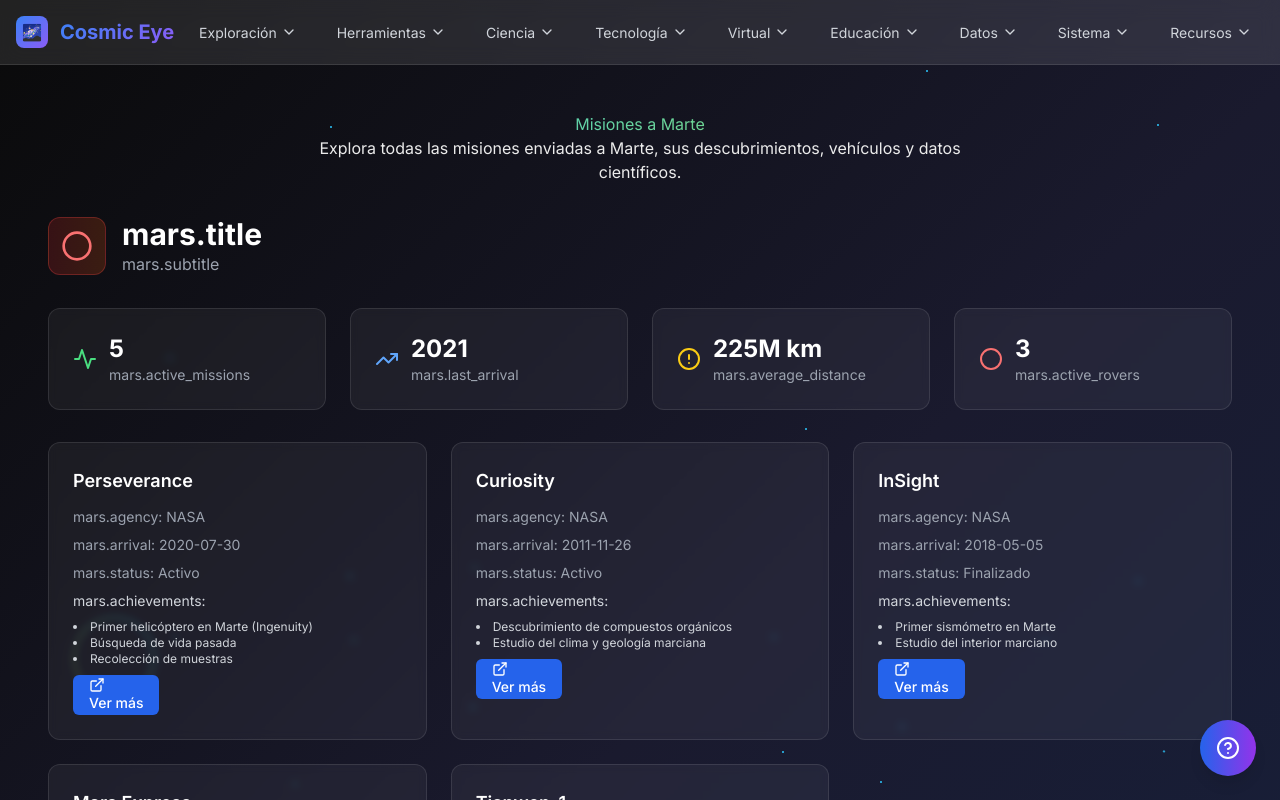
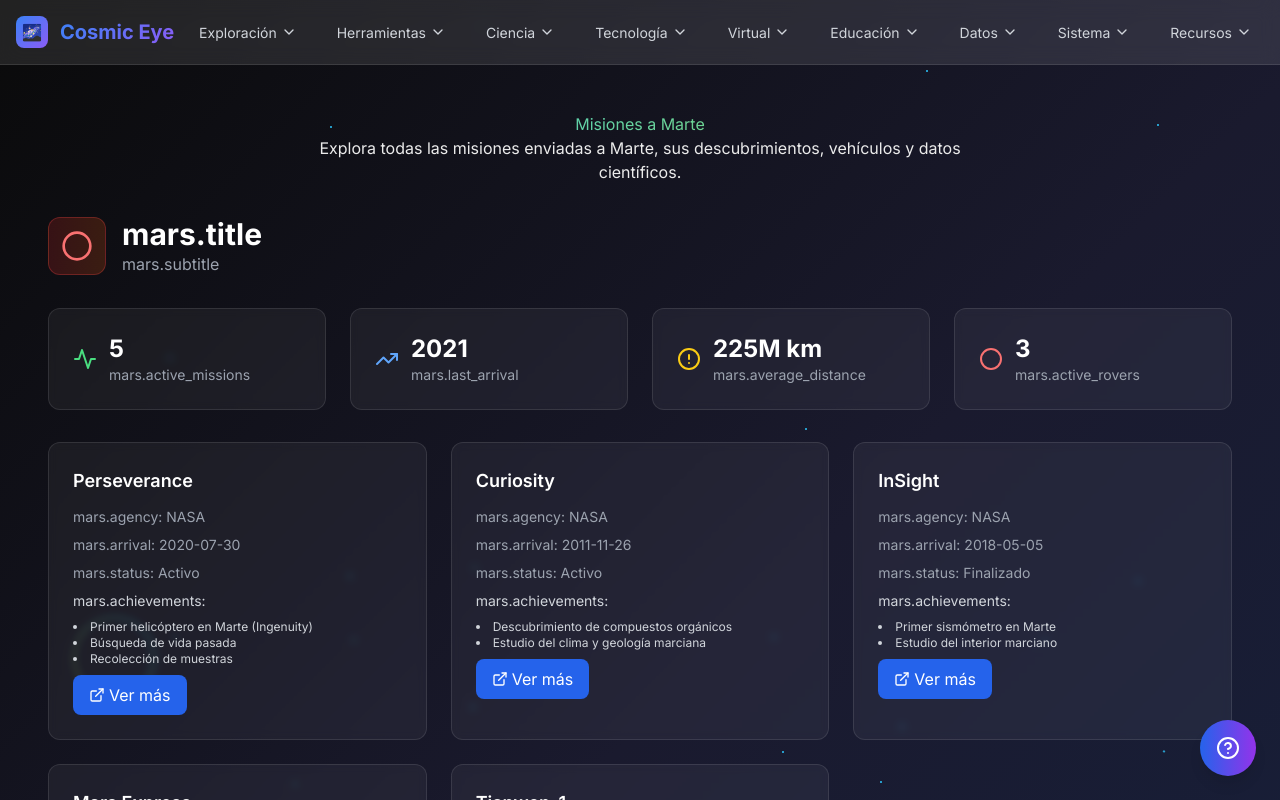
Before and after one commit to chichermo/radar, a Next.js app: page /mars-missions in a window 1280 px wide. Shown: the top 800 px of the page. Built offline with nearby package versions, Linux system fonts and the light colour scheme.

Commit message:
fix: Corrige errores de compilación en Vercel - Elimina uso de asChild en componentes Button - Reemplaza Button asChild por enlaces directos con Tailwind - Corrige archivos interstellar-probes y mars-missions

```diff
--- a/app/interstellar-probes/page.tsx
+++ b/app/interstellar-probes/page.tsx
@@ -150,11 +150,14 @@
                 <ul className="text-xs text-gray-300 mb-2 list-disc list-inside">
                   {probe.achievements.map((a, j) => <li key={j}>{a}</li>)}
                 </ul>
-                <Button asChild className="bg-blue-600 hover:bg-blue-700 mt-2">
-                  <a href={probe.link} target="_blank" rel="noopener noreferrer">
-                    <ExternalLink className="w-4 h-4 mr-1" /> Ver más
-                  </a>
-                </Button>
+                <a
+                  href={probe.link}
+                  target="_blank"
+                  rel="noopener noreferrer"
+                  className="inline-flex items-center px-4 py-2 bg-blue-600 hover:bg-blue-700 text-white rounded-lg transition-colors mt-2"
+                >
+                  <ExternalLink className="w-4 h-4 mr-1" /> Ver más
+                </a>
               </div>
             </div>
           ))}
--- a/app/mars-missions/page.tsx
+++ b/app/mars-missions/page.tsx
@@ -156,11 +156,14 @@
                   {mission.achievements.map((a, j) => <li key={j}>{a}</li>)}
                 </ul>
               </div>
-              <Button asChild className="bg-blue-600 hover:bg-blue-700 mt-2">
-                <a href={mission.link} target="_blank" rel="noopener noreferrer">
-                  <ExternalLink className="w-4 h-4 mr-1" /> Ver más
-                </a>
-              </Button>
+              <a
+                href={mission.link}
+                target="_blank"
+                rel="noopener noreferrer"
+                className="inline-flex items-center px-4 py-2 bg-blue-600 hover:bg-blue-700 text-white rounded-lg transition-colors mt-2"
+              >
+                <ExternalLink className="w-4 h-4 mr-1" /> Ver más
+              </a>
             </div>
           ))}
         </div>
```
